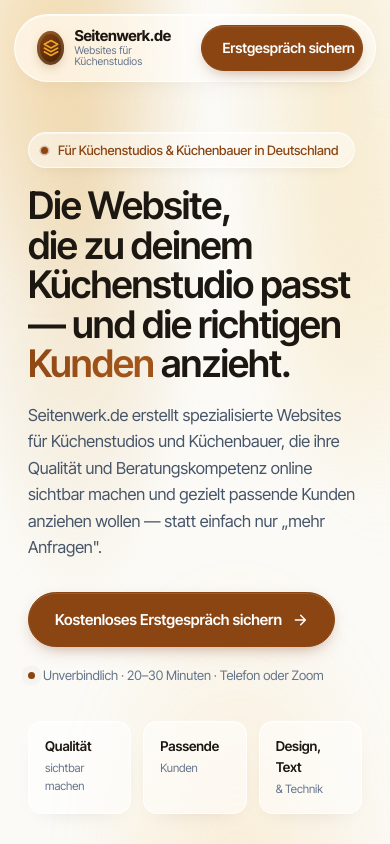
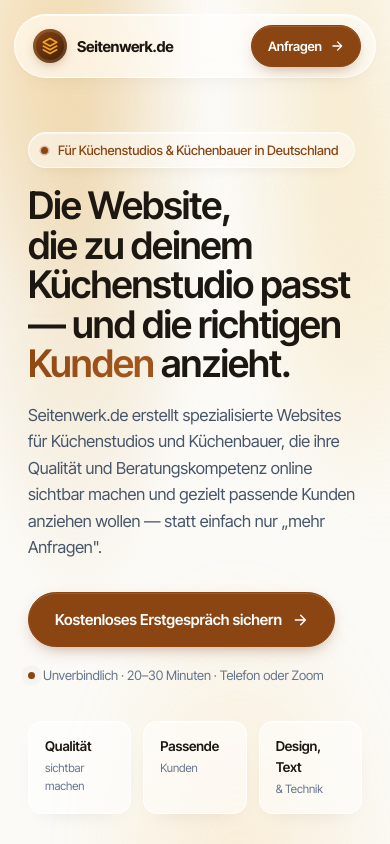
Before and after one commit to AIAccountSC/seitenwerk-kuechenstudio, a website: page index.html in a window 390 px wide. Shown: the top 844 px of the page. Drawn offline with Linux system fonts and the light colour scheme.

Commit message:
Optimize header for mobile
The fixed header is a floating centered pill (width: calc(100% - 28px)); on
phones the logo + full "Erstgespräch sichern" CTA exceeded its width.

- Hide the logo subtitle below 600px
- Swap the header CTA to a short "Anfragen" label below 600px
- Tighten header padding/gap (incl. a 360px nudge)

Header content now needs ~294px vs ~347px available at 375px (≈53px margin);
fits cleanly from 320px up. No other horizontal overflow.

Co-Authored-By: Claude Opus 4.8 <noreply@anthropic.com>

```diff
--- a/index.html
+++ b/index.html
@@ -42,7 +42,19 @@
     /* 3D hero mockup */
     .mockup-wrap { perspective: 1300px; }
     .mockup { transition: transform .45s cubic-bezier(.22,1,.36,1); transform-style: preserve-3d; }
-  </style>
+      /* ---- mobile header fit (mobile optimization) ---- */
+    .btn-label-short { display: none; }
+    @media (max-width: 600px) {
+      .header-inner { gap: 12px; padding: 10px 14px 10px 18px; }
+      .logo-text span { display: none; }
+      .header .btn { padding: 10px 16px; font-size: 13px; }
+      .header .btn .btn-label { display: none; }
+      .header .btn .btn-label-short { display: inline; }
+    }
+    @media (max-width: 360px) {
+      .header-inner { gap: 8px; padding: 10px 12px; }
+    }
+</style>
 </head>
 <body>
   <header class="header" id="header">
@@ -63,7 +75,7 @@
         <a href="#beispiel">Beispiele</a>
         <a href="#faq">FAQ</a>
       </nav>
-      <a href="#kontakt" class="btn"><span class="btn-label">Erstgespräch sichern</span>
+      <a href="#kontakt" class="btn"><span class="btn-label">Erstgespräch sichern</span><span class="btn-label-short">Anfragen</span>
         <svg viewBox="0 0 24 24" fill="none" stroke="currentColor" stroke-width="2.2" stroke-linecap="round" stroke-linejoin="round"><path d="M5 12h14M13 5l7 7-7 7"></path></svg>
       </a>
     </div>
```
